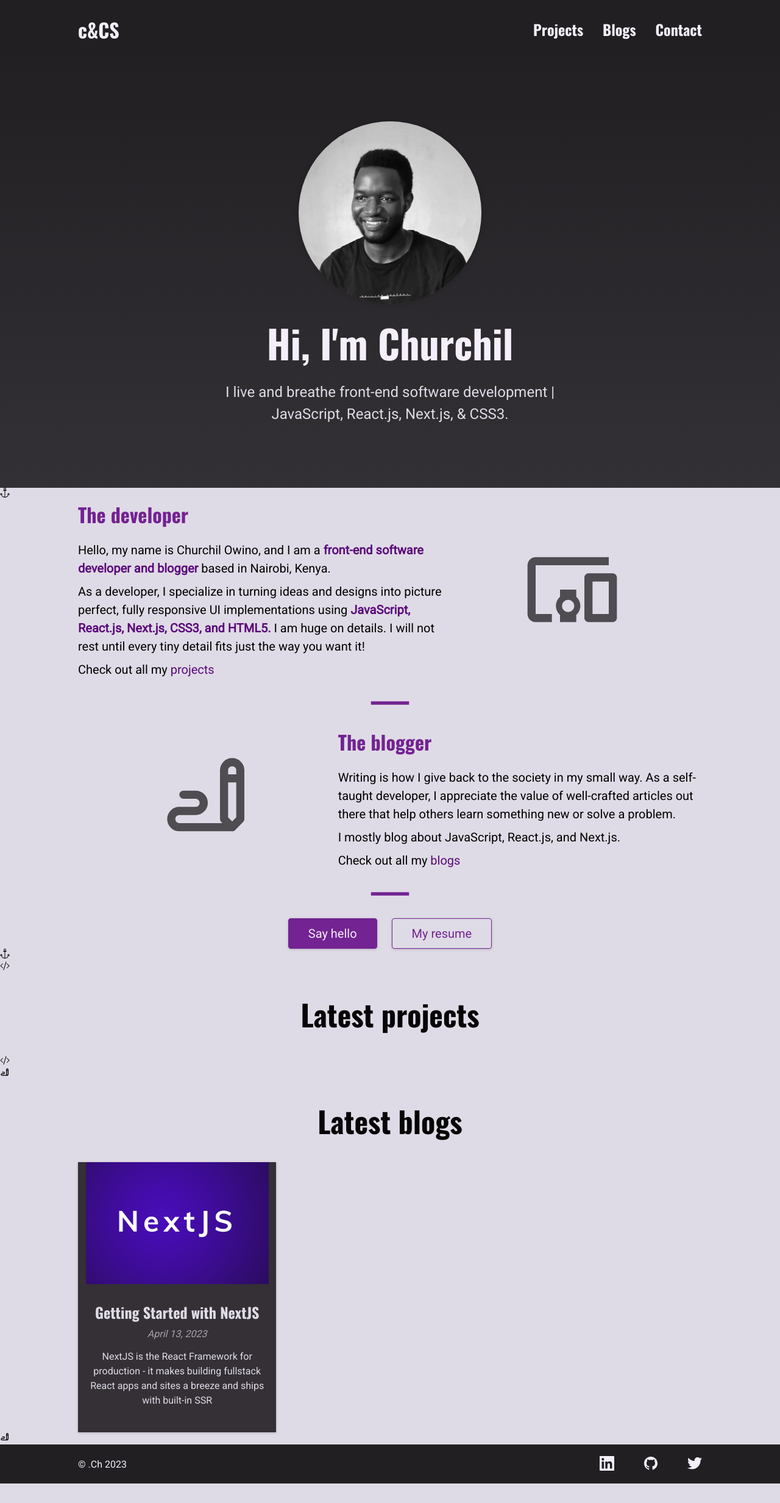
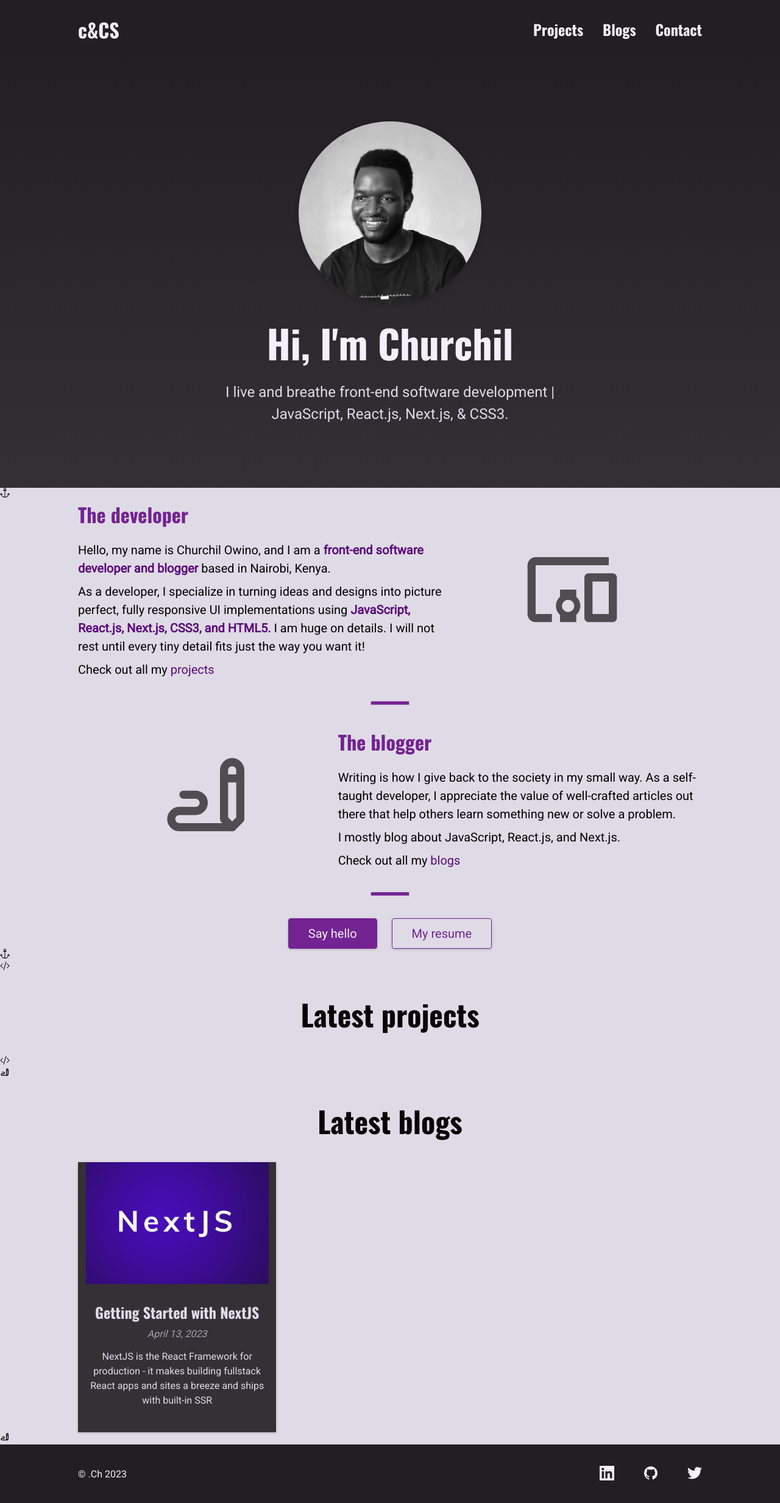
Before and after one commit to Chacho104/my-portfolio-blog-site, a Next.js app: page / in a window 1280 px wide. Shown: the whole page at 61% size. Before the commit the page ends 2433 px from the top, so only its background shows below. Built offline with nearby package versions, Linux system fonts and the light colour scheme.

Commit message:
Change height of footer

```diff
--- a/components/layout/footer.module.css
+++ b/components/layout/footer.module.css
@@ -1,6 +1,6 @@
 .footer {
   width: 100%;
-  height: 4rem;
+  height: 6rem;
   background-color: var(--color-grey-900);
   display: flex;
   justify-content: space-between;
@@ -34,7 +34,7 @@
   color: var(--color-grey-200);
 }
 
-@media (max-width: 600px) {
+@media (max-width: 768px) {
   .footer {
     padding: 0 5%;
   }
```
